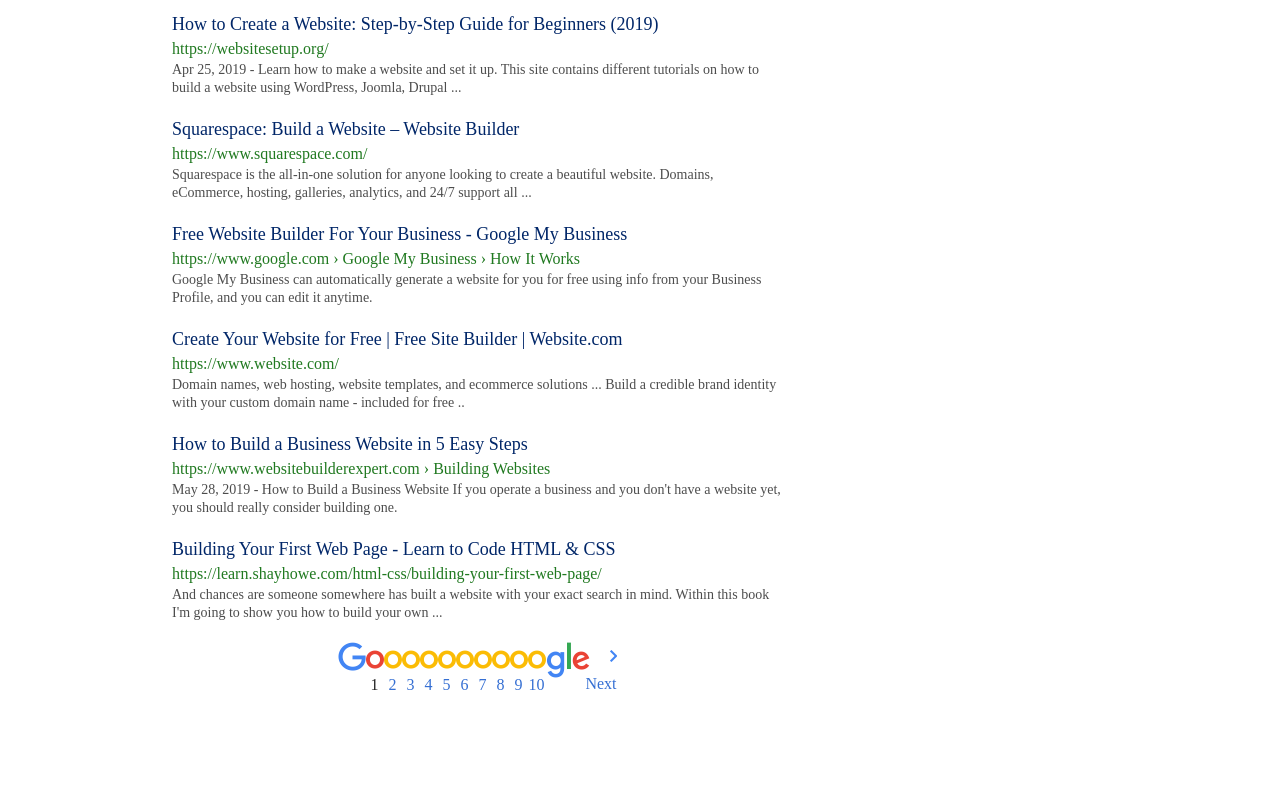
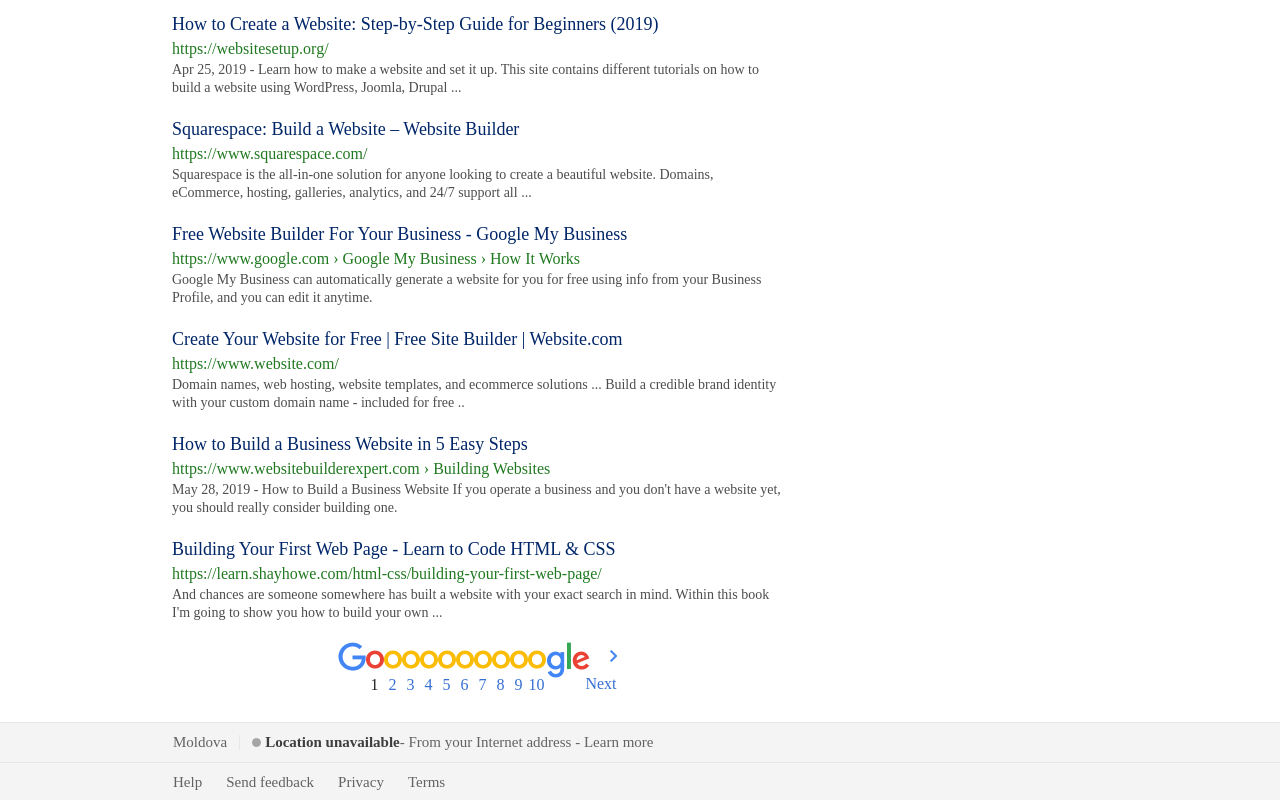
Before and after one commit to igorashs/google-search-result, a plain HTML site: page index.html in a window 1280 px wide. Shown: the part 596-1396 px from the top of the page. Before the commit the page ends 1318 px from the top, so only its background shows below. Drawn offline with Linux system fonts and the light colour scheme.

Commit message:
Style footer

```diff
--- a/index.html
+++ b/index.html
@@ -310,24 +310,21 @@
         </div>
       </div>
     </main>
-    <!-- TODO change elements -->
-    <!--
+
     <footer>
-      <p>Moldova</p>
+      <div class="location">
+        <p class="country">Moldova</p>
+        <p class="city"><div id="circle"></div><span class="bold">Location unavailable</span> - From your Internet address -&nbsp;</p>
+        <a href="#">Learn more</a>
+      </div>
       <div class="footer-links">
         <ul class="left">
-          <li><a href="#">Advertising</a></li>
-          <li><a href="#">Business</a></li>
-          <li><a href="#">About</a></li>
-          <li><a href="#">How Search works</a></li>
-        </ul>
-
-        <ul class="right">
+          <li><a href="#">Help</a></li>
+          <li><a href="#">Send feedback</a></li>
           <li><a href="#">Privacy</a></li>
           <li><a href="#">Terms</a></li>
-          <li><a href="#">Settings</a></li>
         </ul>
       </div>
-    </footer> -->
+    </footer>
   </body>
 </html>
--- a/style.css
+++ b/style.css
@@ -247,5 +247,78 @@ main {
 }
 
 footer {
+  font-size: 15px;
+  min-width: 1100px;
   grid-area: footer;
+  display: flex;
+  flex-direction: column;
 }
+
+.footer-links {
+  display: flex;
+  border-top: 1px solid rgba(219, 219, 219, 0.5);
+  background-color: rgba(219, 219, 219, 0.3);
+}
+
+.location {
+  display: flex;
+  align-items: center;
+  color: rgba(0, 0, 0, 0.6);
+  border-top: 1px solid rgba(219, 219, 219, 0.5);
+  background-color: rgba(219, 219, 219, 0.3);
+  padding: 12px 0;
+}
+
+.location a {
+  color: rgba(0, 0, 0, 0.6);
+  text-decoration: none;
+}
+
+.location a:hover {
+  color: rgba(0, 0, 0, 0.8);
+}
+
+.country {
+  padding-right: 12px;
+  border-right: 1px solid rgba(219, 219, 219, 0.5);
+}
+
+.city {
+  padding-left: 12px;
+}
+
+.bold {
+  font-weight: bold;
+  color: rgba(0, 0, 0, 0.75);
+}
+
+#circle {
+  margin-right: 4px;
+  width: 7px;
+  height: 7px;
+  background-color: rgb(165, 165, 165);
+  border: 1px solid rgb(165, 165, 165);
+  border-radius: 100%;
+}
+
+.location,
+.footer-links {
+  padding-left: 173px;
+}
+
+.left {
+  display: flex;
+}
+
+.left li {
+  padding: 12px 24px 10px 0;
+}
+
+.left li a {
+  text-decoration: none;
+  color: rgba(0, 0, 0, 0.6);
+}
+
+.left li a:hover {
+  color: rgba(0, 0, 0, 0.8);
+}
```
